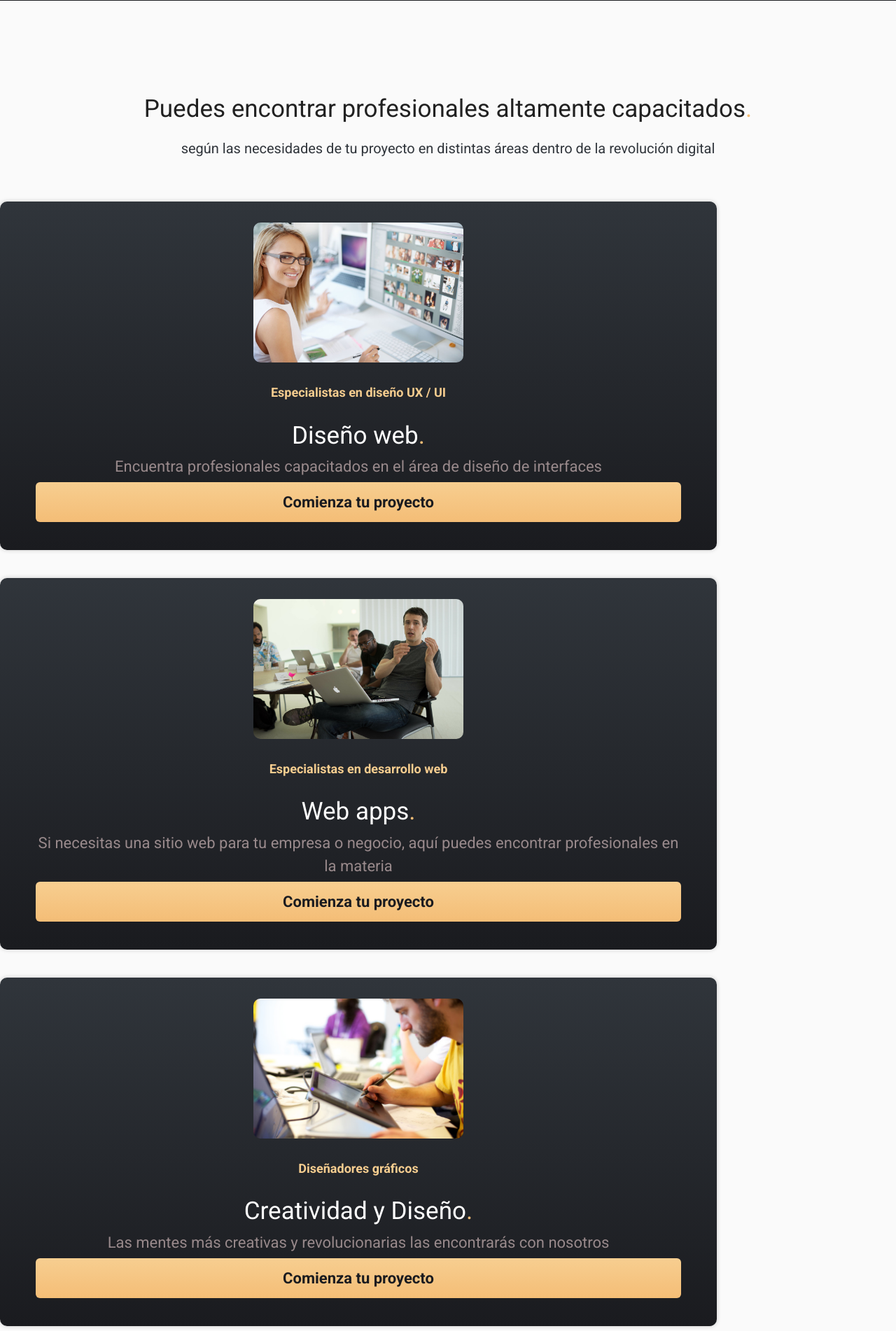
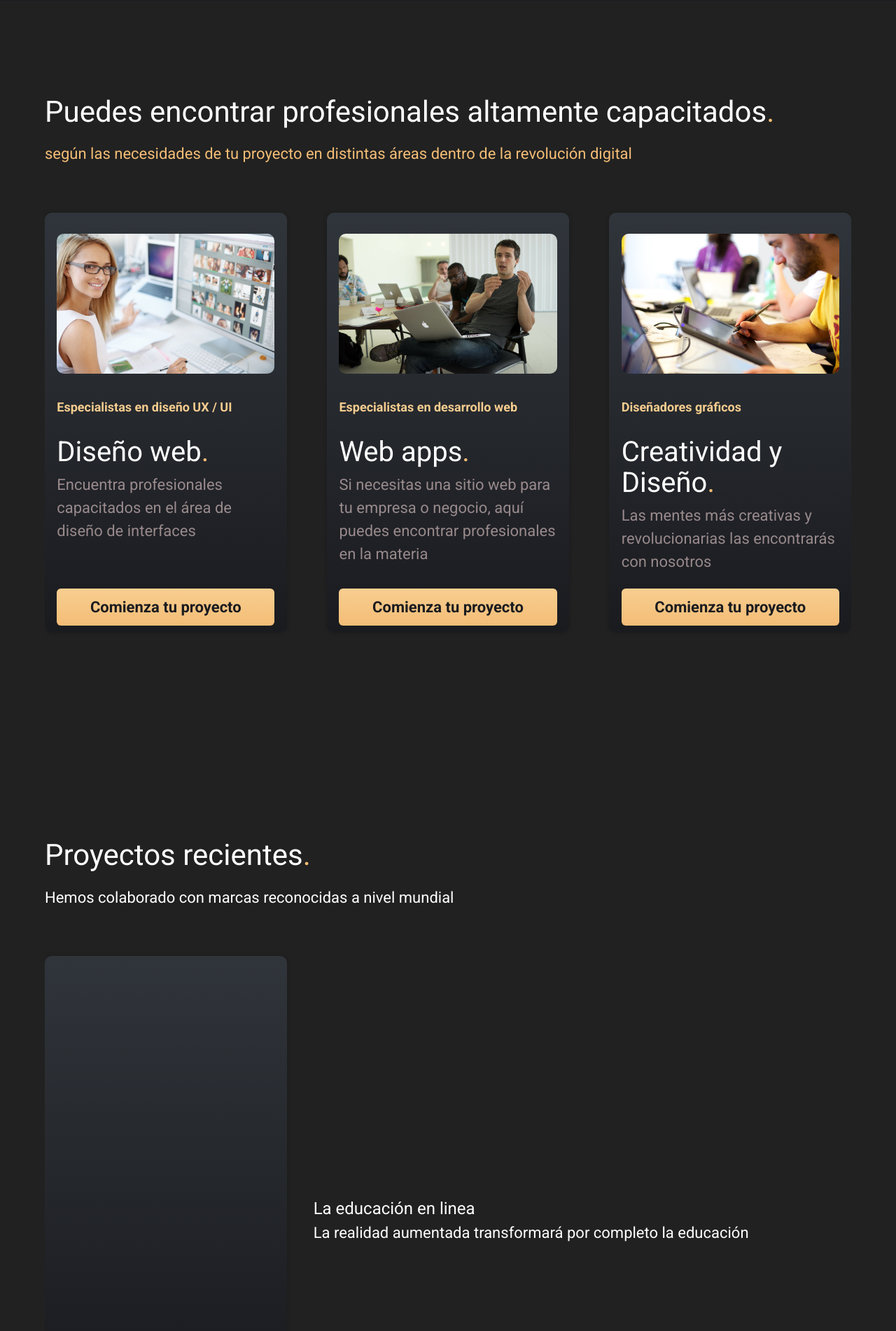
Before and after one commit to FaridLesther/Industria-WQuick, a Django app: page / in a window 1280 px wide. Shown: the part 663-2565 px from the top of the page at 70% size. Run offline with Django 3.2, Linux system fonts and the light colour scheme; data that the repository does not hold is empty.

Commit message:
cambios en footes, index y styles

```diff
--- a/WQuick/app/app/templates/frames/footer.html
+++ b/WQuick/app/app/templates/frames/footer.html
@@ -1,25 +1,26 @@
 {% load static %}
-<footer class="page-footer grey lighten-2">
-    <div class="container">
+<footer class="page-footer" style="background-color: #424242;">
+    <link rel="stylesheet" href="materialize-social.css">
+    <div class="container_footer" style="background-color: #424242;">
         <div class="row">
             <div class="col l6 s12">
-                <h5 class="black-text">WQuick</h5>
-                <p class="grey-text text-darken-4"><a href="" class="black-text">Contáctanos</a></p>
+                <img src="{%static 'img/transparencia.png'%}" alt="Contáctanos" >
             </div>
             <div class="col l4 offset-l2 s12">
-                <h5 class="black-text">Términos y condiciones</h5>
+                <h5 class="white-text">Términos y condiciones</h5>
                 <ul>
-                    <li><a class="grey-text text-darken-4" href="#!">Condiciones de servicio</a></li>
-                    <li><a class="grey-text text-darken-4" href="#!">Políticas de privacidad</a></li>
+                    <li><a class="white-text" href="#!">Condiciones de servicio</a></li>
+                    <li><a class="white-text" href="#!">Políticas de privacidad</a></li>
                 </ul>
             </div>
         </div>
     </div>
 
-    <div class="footer-copyright">
-        <div class="container black-text">
+    <div class="footer-copyright" style="background-color: #000;">
+        <div class="container_footer black-text">
             © 2021 Industria de software
-            <a class="right black-text" href="#!">Acerca de nosotros</a>
+            <a class="white-text" href="#!" style=" background-color: #000; right: auto;" ;">Acerca de nosotros</a>
+            <img src="" alt="">
         </div>
     </div>
 </footer>
--- a/WQuick/app/app/templates/index.html
+++ b/WQuick/app/app/templates/index.html
@@ -5,6 +5,7 @@
     {% include "frames/head.html" %}
     <link rel="stylesheet" href="{% static 'css/styles.css' %}">
     <link href='https://cdn.jsdelivr.net/npm/boxicons@2.0.5/css/boxicons.min.css' rel='stylesheet'>
+    <link rel="stylesheet" href="materialize-social.css">
 </head>
 <body>
     {% include "frames/navbar.html" %}
@@ -23,15 +24,14 @@
                 {% endif %}
             </div>
                 <img src="{% static 'img/slider2/1.png' %}" class="mockup">
-           <!-- <img src="{% static 'img/mockup.png' %}" class="mockup">-->
+
         </section>
     </header>
     <main>
-        <section class="services">
-            <div style="background: --black1" class="container">
-                <h2 class="subtitle">Puedes encontrar profesionales altamente capacitados<span class="point">.</span></h2>
-                <p class="copy__section">según las necesidades de tu proyecto en distintas áreas dentro de la revolución digital</p>
-
+        <section class="services" style="background-color: #212121 ;">
+            <div  class="container" style="background-color: #212121 ;">
+                <h2 class="subtitle" style="color: white;">Puedes encontrar profesionales altamente capacitados<span class="point">.</span></h2>
+                <p class="copy__section" style="color: #F4BD76;">según las necesidades de tu proyecto en distintas áreas dentro de la revolución digital</p>
                 <article class="container-cards">
                     <div class="card">
                         <img src="{% static 'img/slider/1.jpg' %}" class="card__img">
@@ -39,7 +39,7 @@
                             <p class="card__list">Especialistas en diseño UX / UI</p>
                             <h3 class="card__title">Diseño web<span class="point">.</span></h3>
                             <p class="card__copy">Encuentra profesionales capacitados en el área de diseño de interfaces </p>
-                            <a href="" class="card__button">Comienza tu proyecto</a>
+                            <a href="elige" class="card__button">Comienza tu proyecto</a>
                         </div>
                     </div>
                     <div class="card">
@@ -48,7 +48,7 @@
                             <p class="card__list">Especialistas en desarrollo web</p>
                             <h3 class="card__title">Web apps<span class="point">.</span></h3>
                             <p class="card__copy">Si necesitas una sitio web para tu empresa o negocio, aquí puedes encontrar profesionales en la materia</p>
-                            <a href="registrar" class="card__button">Comienza tu proyecto</a>
+                            <a href="elige" class="card__button">Comienza tu proyecto</a>
                         </div>
                     </div>
                     <div class="card">
@@ -57,21 +57,20 @@
                             <p class="card__list">Diseñadores gráficos</p>
                             <h3 class="card__title">Creatividad y Diseño<span class="point">.</span></h3>
                             <p class="card__copy">Las mentes más creativas y revolucionarias las encontrarás con nosotros</p>
-                            <a href="registrar" class="card__button">Comienza tu proyecto</a>
+                            <a href="elige" class="card__button">Comienza tu proyecto</a>
                         </div>
                     </div>
                 </article>
             </div>
         </section>
-        <section class="projects container">
-            <h2 class="subtitle">Proyectos recientes<span class="point">.</span></h2>
-            <p class="copy__section">Hemos colaborado con marcas reconocidas a nivel mundial</p>
+        <section class="projects container" style="background: #212121;">
+            <h2 class="subtitle" style="color: white;">Proyectos recientes<span class="point">.</span></h2>
+            <p class="copy__section" style="color: white;">Hemos colaborado con marcas reconocidas a nivel mundial</p>
             <article class="container-bg">
                 <div class="card">
-                    <div class="cards__text">
-                        <h3 class="card__title">Diseño web<span class="point">.</span></h3>
-                        <p class="card__date">24 de agosto 2020</p>
-                        <p class="card__copy">Lorem ipsum dolor sit amet, consectetur adipisicing elit. Vel dolorum sit molestias ipsam at veritatis ut esse eius, dolor est!</p>
+                    <div class="cards__text" style="background: #1A1B1F">
+                            <div class="col s12 m6">
+                                </div>
                         <a href="#" class="card__button">Comienza tu proyecto</a>
                     </div>
                 </div>
--- a/WQuick/app/static/css/styles.css
+++ b/WQuick/app/static/css/styles.css
@@ -22,20 +22,29 @@ body {
 }
 
 .container {
-    width: 100%;
+    width: 90%;
+    max-width: 1200px;
     margin: 0 auto;
     overflow: hidden;
     padding: 100px 0;
-    cursor:default;
+    height: auto;
+}
+
+.container--modifier {
+    width: 60%;
 }
 
 .hero {
-    height: auto;
+    height: 600px;
     width: 100%;
     background: linear-gradient(180deg, var(--black2) 0%, var(--black1) 100%);
 }
 
-
+.nav__hero {
+    color: #fff;
+    height: 70px;
+    border-bottom: 1px solid rgba(255, 255, 255, 0.1);
+}
 
 .nav__container {
     display: flex;
@@ -129,7 +131,7 @@ body {
 /* services */
 
 .services {
-    background: #fafafa;
+    background: #30353B;
 }
 
 .subtitle {
@@ -153,10 +155,16 @@ body {
     margin-bottom: 32px;
 }
 
-
+.container-cards {
+    display: flex;
+    justify-content: space-between;
+    align-items: center;
+    flex-wrap: wrap;
+}
 
 .card {
-    width: 30px;
+    height: 600px;
+    width: 30%;
     padding: 30px 0;
     overflow: hidden;
     background: linear-gradient(180deg, var(--black2) 0%, var(--black1) 100%);
@@ -168,27 +176,26 @@ body {
 }
 
 .card__img {
-
+    align-content: center;
+    width: 90%;
     height: 200px;
-
-    left: auto;
+    object-fit: cover;
     border-radius: 10px;
 }
 
 .cards__text {
-    text-align: center;
+    text-align: left;
     width: 90%;
     margin: 0 auto;
-    position: relative;
-    top: -3%;
 }
 
 .card__list {
     color: var(--gold2);
     font-weight: 700;
-    margin: 20px 0 5px;
+    margin: 25px 0 12px;
     font-size: 18px;
 }
+
 
 .card__title {
     font-size: 40px;
@@ -206,13 +213,14 @@ body {
     background: linear-gradient(180deg, #F7CE90 0%, #F4BD76 100%);
     border-radius: 6px;
     text-decoration: none;
-    width: 100%;
+    width: 90%;
     color: var(--black1);
     font-weight: 700;
     text-align: center;
-    padding: 12px 0;
-    position: relative;
+    position: absolute;
     bottom: 10px;
+    padding: 10px;
+
 }
 
 .card__date {
@@ -725,7 +728,7 @@ body {
     }
 
     .card__button {
-    width: 100%;
+        width: 90%;
     }
 
     .background {
```
Also changed, not shown: other parts of WQuick/app/static/css/styles.css (+25 -37 lines), WQuick/app/usuarios/views.py (line endings or trailing spaces). Lines whose indentation alone changed are shown as unchanged.
